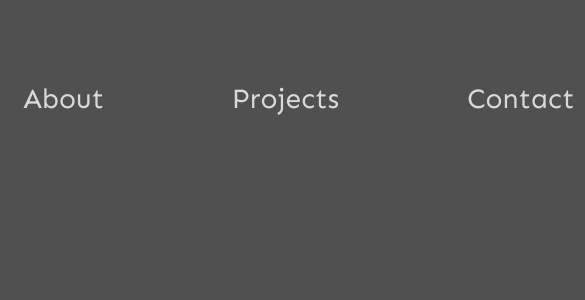
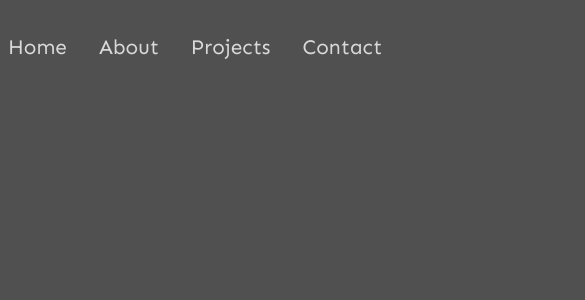
Before and after one commit to LiamLJhoward/react-portfolio, a React (Create React App) app: page / in a window 390 px wide. Shown: the top 300 px of the page, 585 px wide, since content can reach past the window. Built offline with nearby package versions, Linux system fonts and the light colour scheme; a web font is replaced by a local one.

Commit message:
changed the responsiveness on the navbar

```diff
--- a/src/Components/Navigation/Navigation.css
+++ b/src/Components/Navigation/Navigation.css
@@ -20,3 +20,24 @@ a:hover { text-decoration: none; }
 
 
 a:active { text-decoration: none; }
+
+@media screen and (max-width: 800px){
+    .me-auto {
+        font-size: 1.5rem;
+    }
+
+    a {
+        padding: 2rem;
+    }
+
+}
+
+@media screen and (max-width: 390px) {
+    .me-auto {
+        font-size: 1.3rem;
+    }
+
+    a {
+        padding: 1rem;
+    }
+}
```
